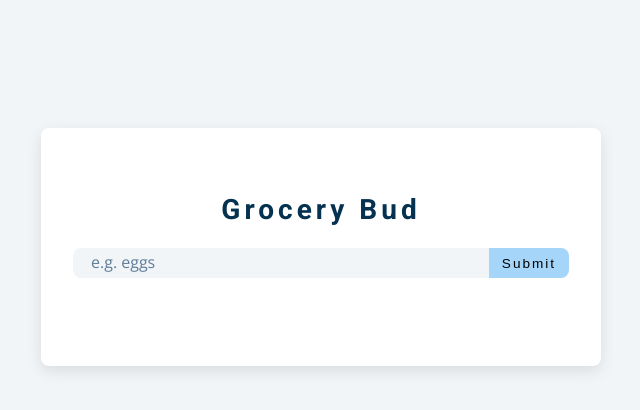
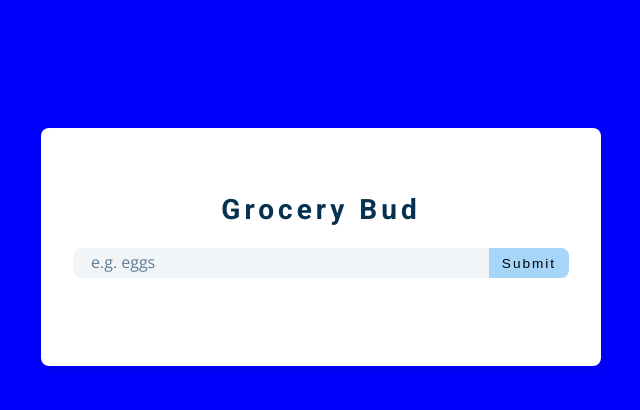
Before and after one commit to NickSokoloff/grocery-bud-temporary, a plain HTML site: page index.html in a window 1280 px wide. Shown: the whole page, without its empty margins (319-959 px from the left). Drawn offline with nearby package versions, Linux system fonts and the light colour scheme.

Commit message:
blue background

```diff
--- a/styles.css
+++ b/styles.css
@@ -68,7 +68,8 @@ Global Styles
 }
 body {
   font-family: var(--ff-secondary);
-  background: var(--clr-grey-10);
+  /* background: var(--clr-grey-10); */
+  background: blue;
   color: var(--clr-grey-1);
   line-height: 1.5;
   font-size: 0.875rem;
```
